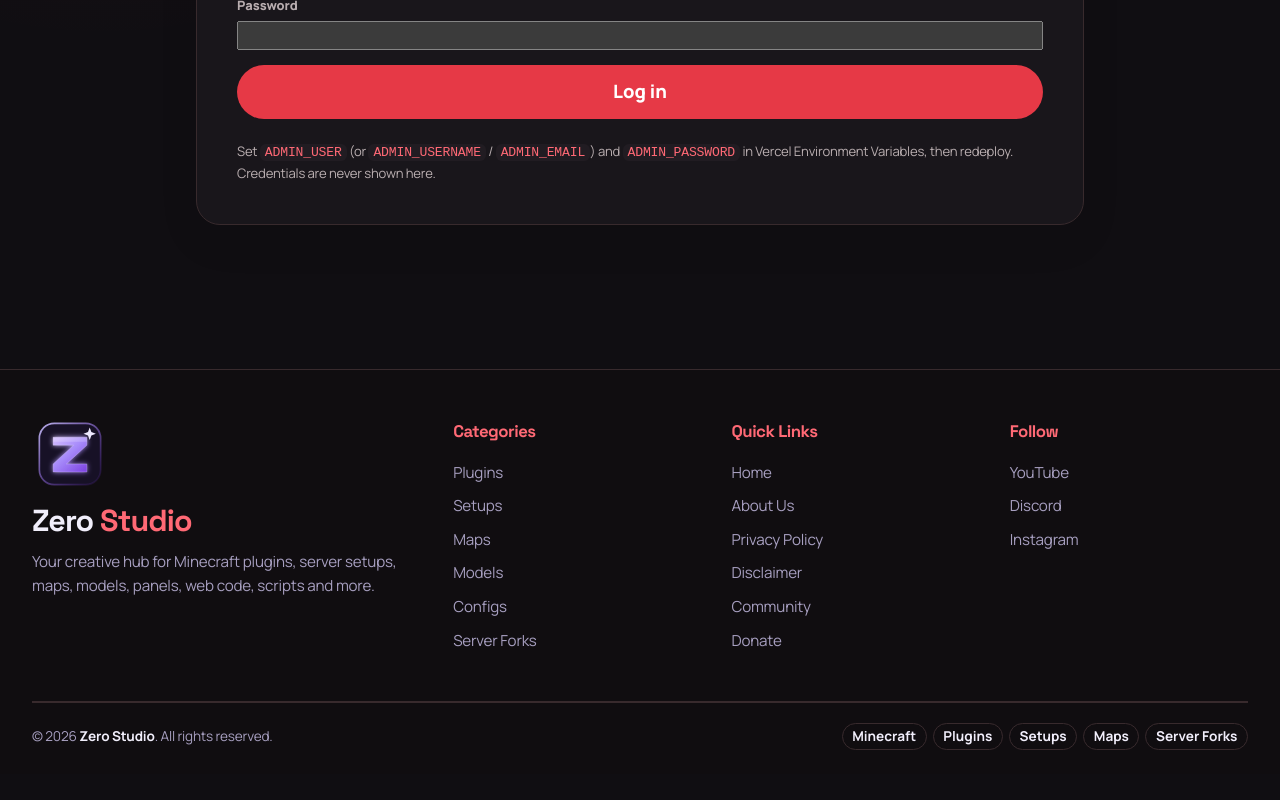
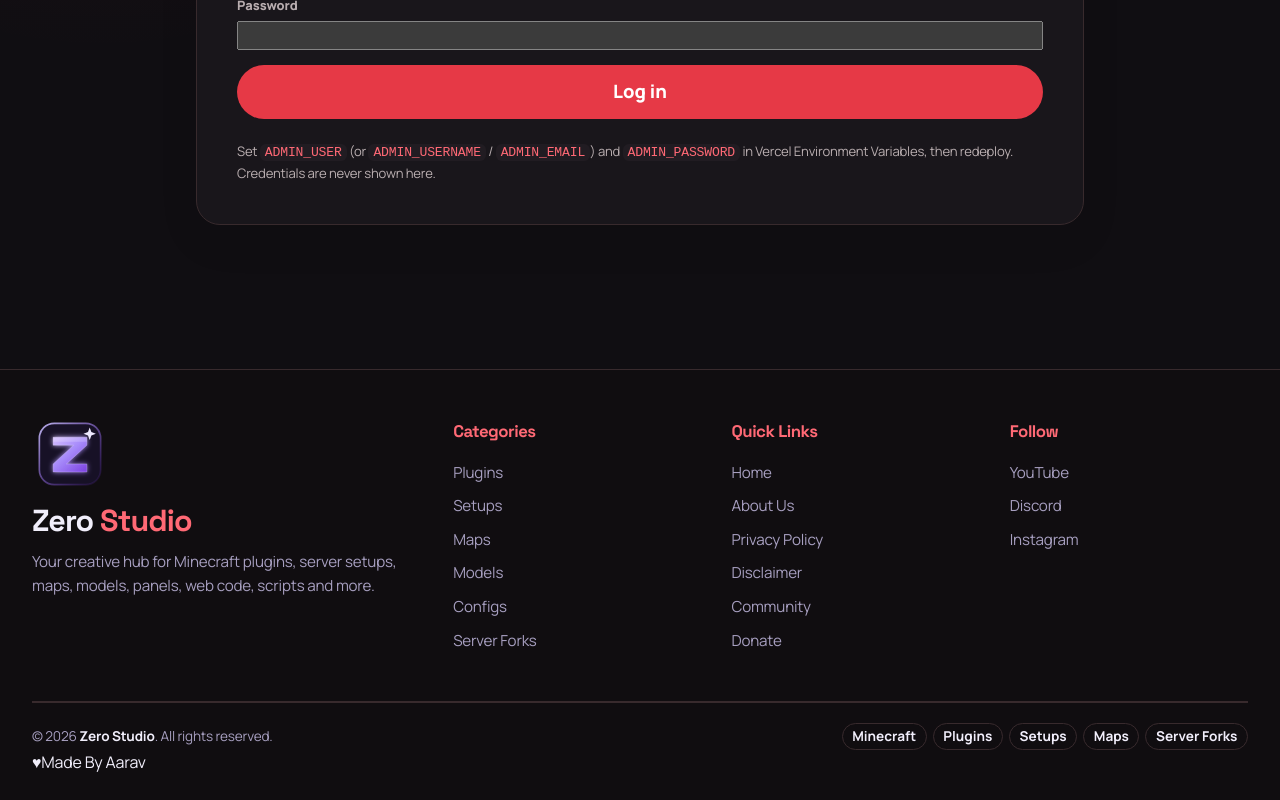
Before and after one commit to aaravgyt782013-netizen/zerostudio-, a Next.js app: page /admin in a window 1280 px wide. Shown: the part 583-1383 px from the top of the page. Before the commit the page ends 1357 px from the top, so only its background shows below. Built offline with nearby package versions, Linux system fonts and the light colour scheme; no server answers; the database is empty.

Commit message:
Add Made By Aarav credit to site footer

```diff
--- a/src/components/Footer.tsx
+++ b/src/components/Footer.tsx
@@ -65,6 +65,11 @@ export function Footer() {
             ))}
           </div>
         </div>
+
+        <div className="gsh-footer-credit" aria-label="Made by Aarav">
+          <span className="gsh-footer-heart" aria-hidden="true">♥</span>
+          <span>Made By Aarav</span>
+        </div>
       </div>
     </footer>
   );
```
